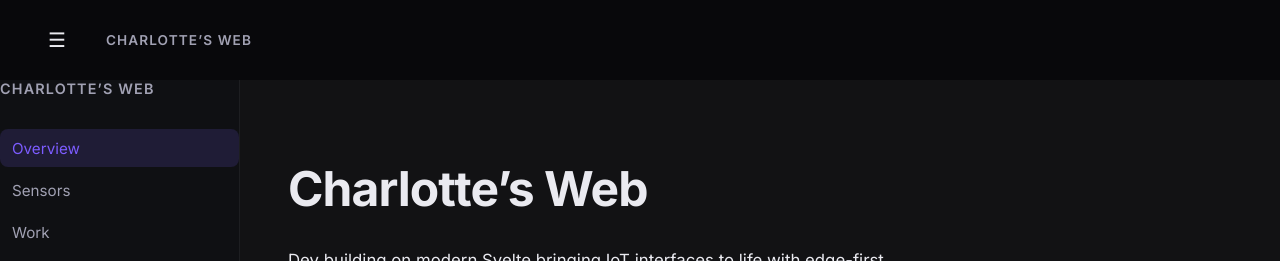
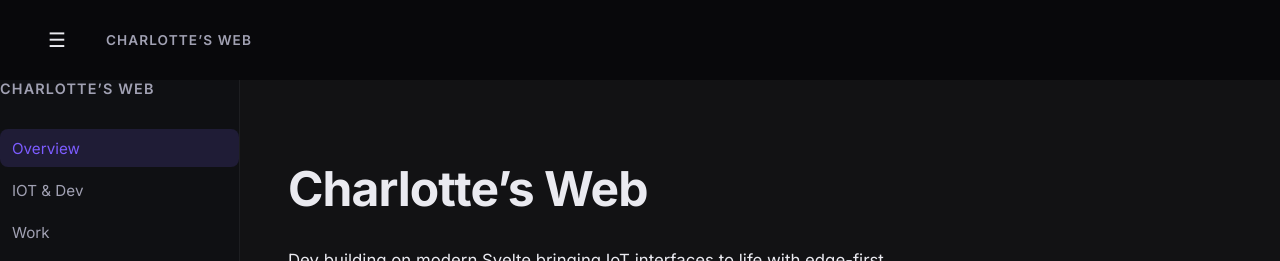
Before and after one commit to ChefSpongeBob/my-svelte-site, a SvelteKit app: page / in a window 1280 px wide. Shown: the top 261 px of the page. Built offline with nearby package versions, Linux system fonts and the light colour scheme.

Commit message:
Rename sensors route to IoT and fix navigation

```diff
--- a/src/routes/+layout.svelte
+++ b/src/routes/+layout.svelte
@@ -26,7 +26,7 @@
 
     <nav class="sidebar-nav">
       <a href="/" class="active">Overview</a>
-      <a href="/sensors">Sensors</a>
+      <a href="/iot">IOT & Dev</a>
       <a href="/work">Work</a>
       <a href="/about">About</a>
       <a href="/contact">Contact</a>
```
